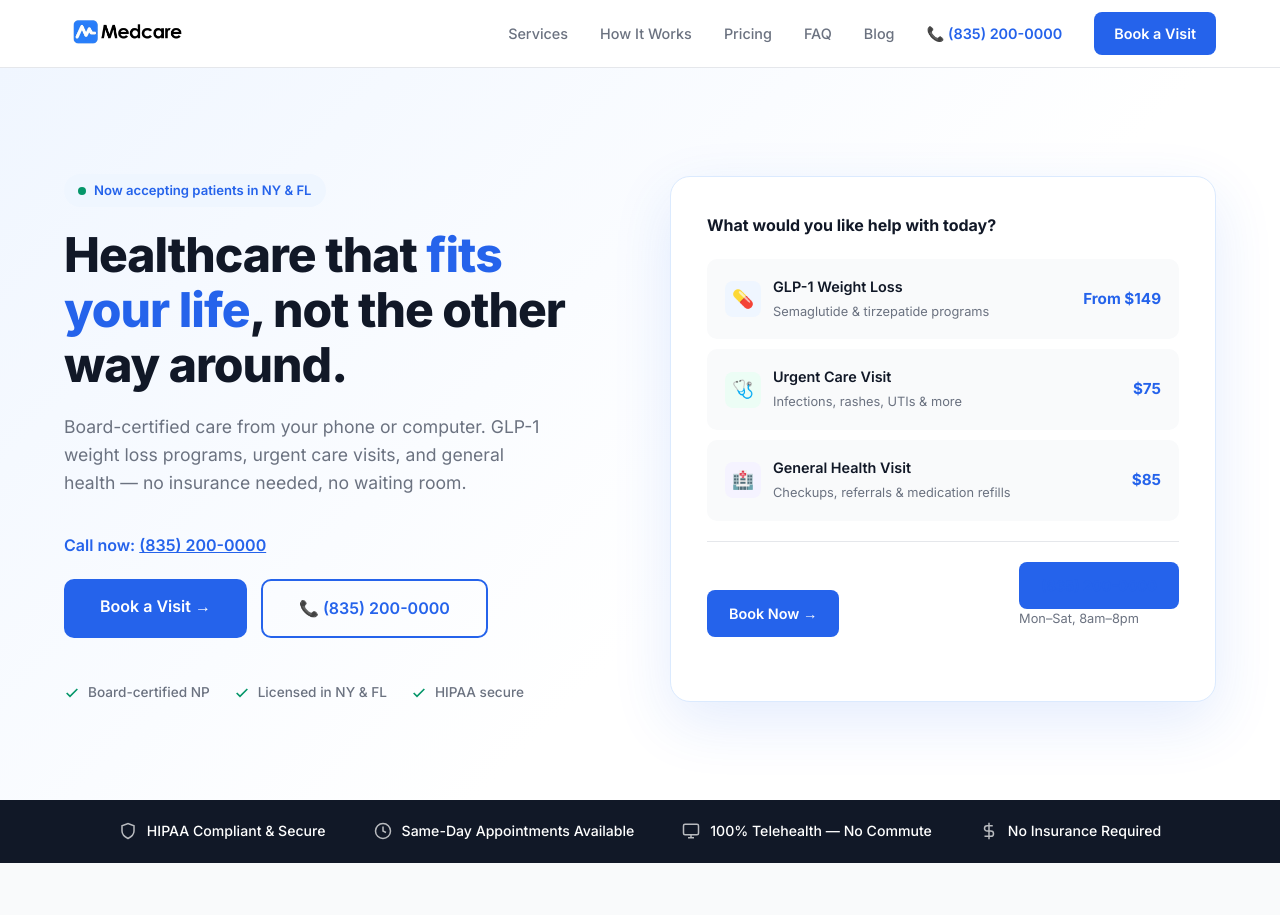
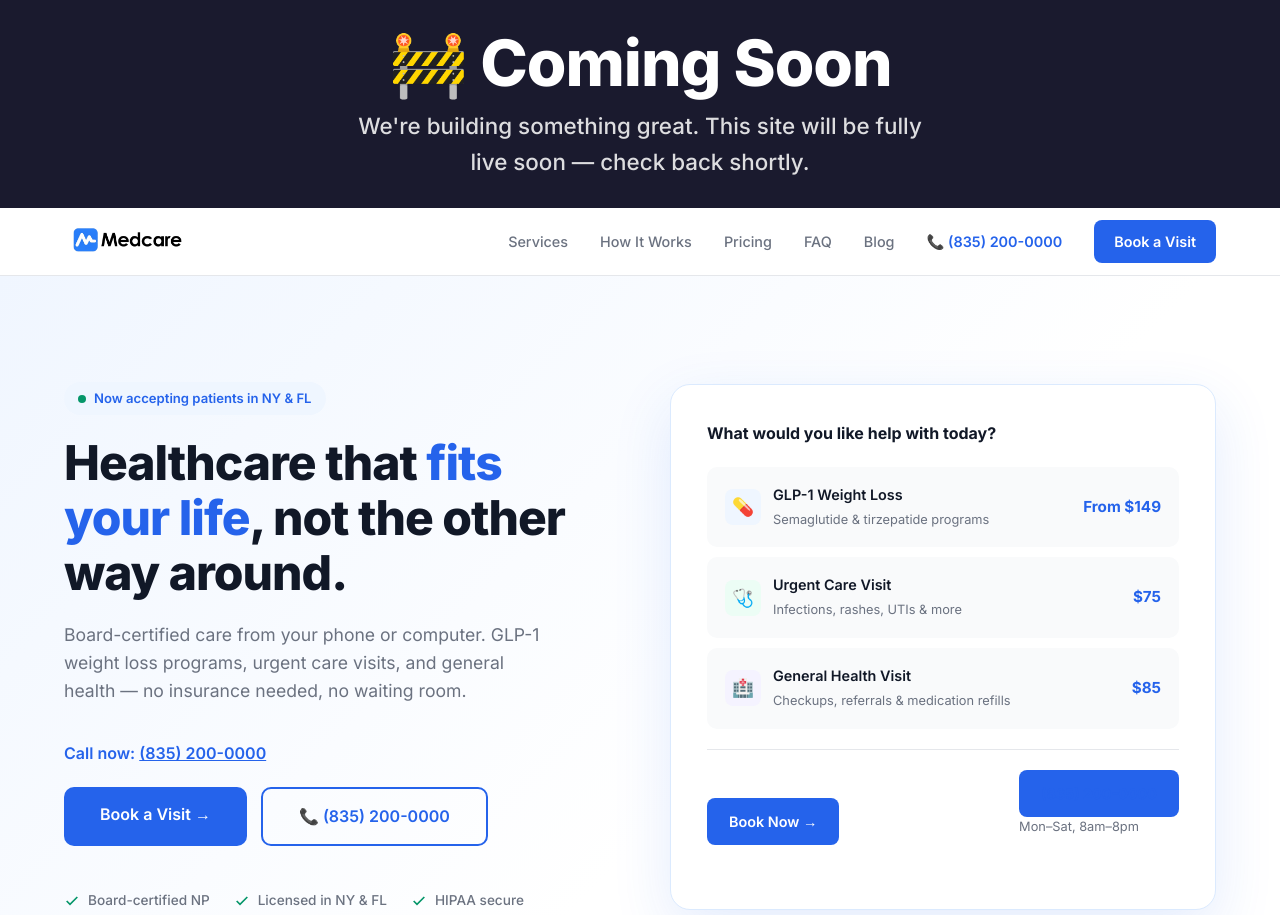
Before and after one commit to aleyasiyaj-lab/medcare-site, a plain HTML site: page index.html in a window 1280 px wide. Shown: the top 915 px of the page. Drawn offline with Linux system fonts and the light colour scheme.

Commit message:
Add coming soon banner to homepage

```diff
--- a/index.html
+++ b/index.html
@@ -340,6 +340,26 @@
   <link rel="apple-touch-icon" sizes="180x180" href="/apple-touch-icon.png" />
 </head>
 <body>
+
+<!-- COMING SOON BANNER -->
+<div style="
+  width: 100%;
+  background: #1a1a2e;
+  color: #ffffff;
+  text-align: center;
+  padding: 28px 20px;
+  position: relative;
+  z-index: 9999;
+  box-sizing: border-box;
+">
+  <div style="font-size: clamp(2rem, 6vw, 4rem); font-weight: 900; letter-spacing: -1px; line-height: 1.1; margin-bottom: 10px;">
+    🚧 Coming Soon
+  </div>
+  <div style="font-size: clamp(1rem, 2.5vw, 1.4rem); font-weight: 500; opacity: 0.85; max-width: 600px; margin: 0 auto;">
+    We're building something great. This site will be fully live soon — check back shortly.
+  </div>
+</div>
+
 
 <!-- NAV -->
 <nav id="nav">
```
